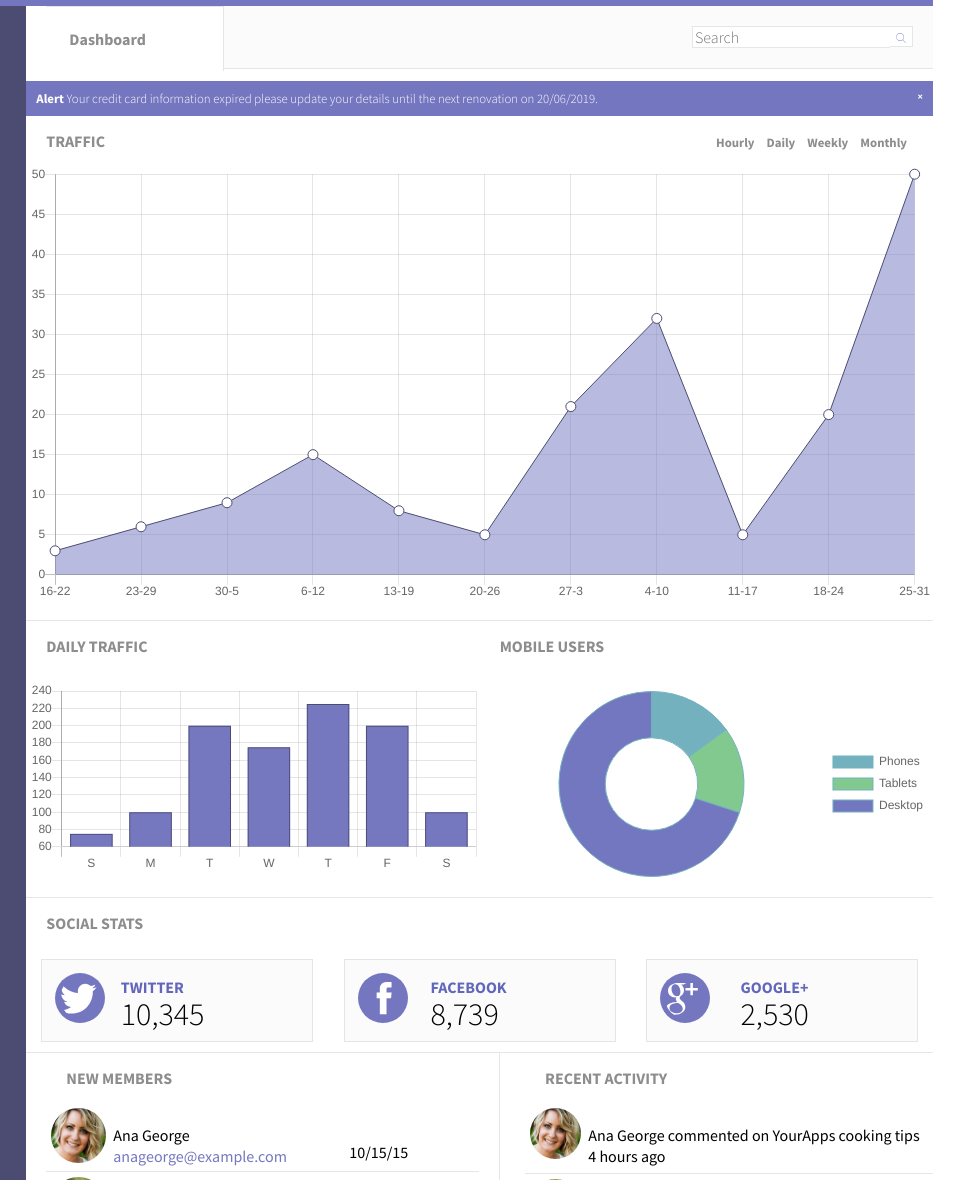
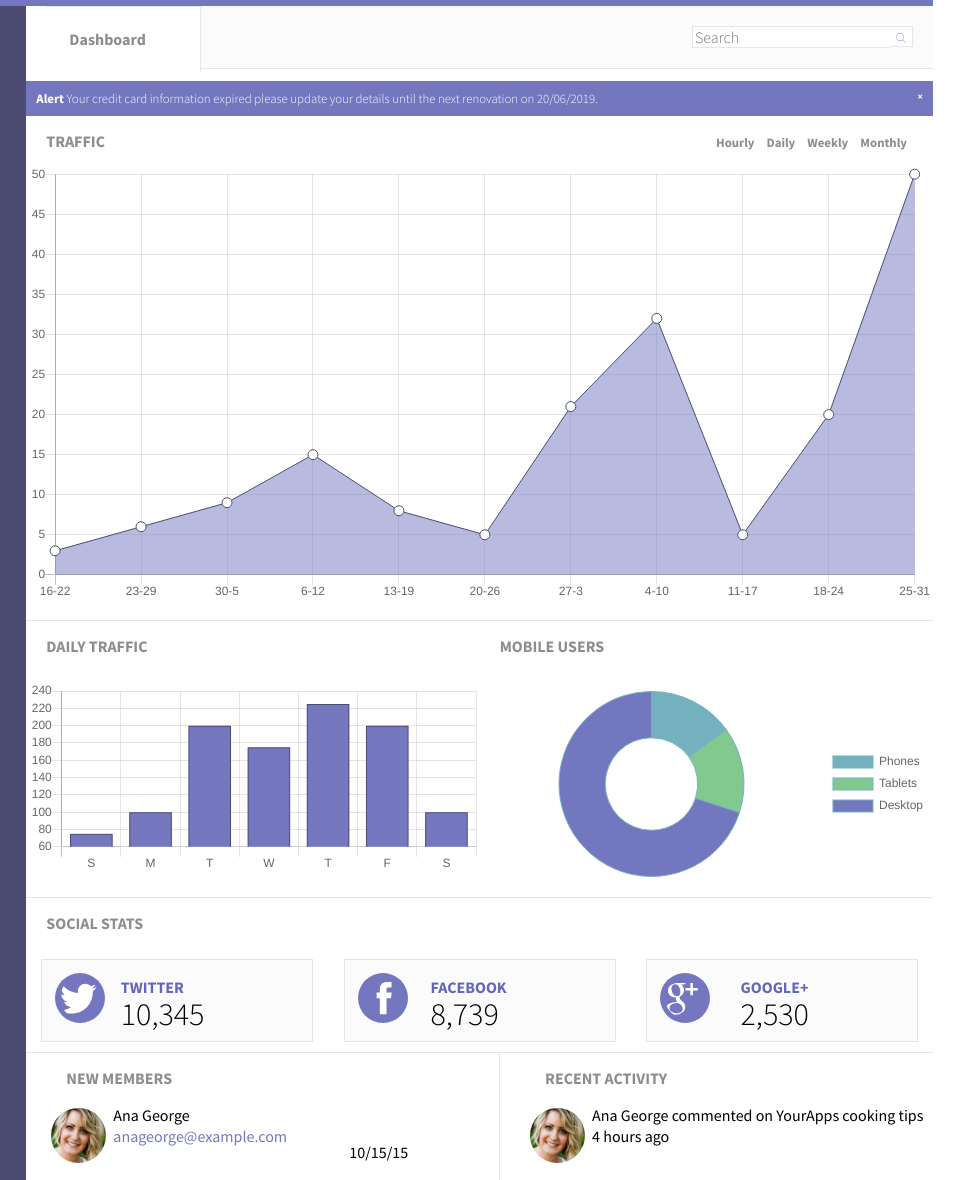
Before and after one commit to mindeby/Techdegree-Project-7, a plain HTML site: page index.html in a window 1280 px wide. Shown: the part 64-1244 px from the top of the page, 207-1171 px from the left. Drawn offline with nearby package versions, Linux system fonts and the light colour scheme; a web font is replaced by a local one.

Commit message:
improvements

```diff
--- a/css/styles.css
+++ b/css/styles.css
@@ -426,7 +426,7 @@ nav li:first-of-type {
 .members_activity img {
   border-radius: 50%;
   text-align: left;
-  max-width: 15%;
+  max-width: 65px;
   padding: 5px;
   /*display: inline-block;*/
   margin: auto;
@@ -443,6 +443,7 @@ nav li:first-of-type {
   text-align: left;
   /*margin-left: 20px;*/
   vertical-align: top;
+
 }
 
 #new_members li, #recent_activity li{
@@ -450,7 +451,12 @@ nav li:first-of-type {
   /*flex-direction: column;*/
   width: 100%;
   border-bottom: solid rgba(224, 224, 224, .8) 1px;
+    min-height: 80px;
 }
+
+
+
+
 
 #new_members a {
   color: #7577bf;
@@ -465,9 +471,7 @@ nav li:first-of-type {
   margin-bottom: 10px;
 }
 
-#recent_activity li {
-  padding-bottom: 4px;
-}
+
 
 #recent_activity img {
   display: block;
@@ -479,7 +483,6 @@ nav li:first-of-type {
   /*flex-direction: column;*/
   /*display: inline-block;*/
   /*vertical-align: top;*/
-  margin-top: 20px;
   margin-left: 0px;
   line-height: 1.3em;
 }
@@ -542,6 +545,7 @@ nav li:first-of-type {
 #user_search, #user_message, .time_zones {
   background-color: #fbfbfb;
   width: 100%;
+  max-width: 100%;
   margin: auto;
   padding: 5px;
   margin-bottom: 0;
@@ -846,7 +850,8 @@ main {
 
 
   .search_bar {
-    width: 80%;
+    width: 100%;
+    max-width: 100%;
   }
 
   .settings, #recent_activity {
```
